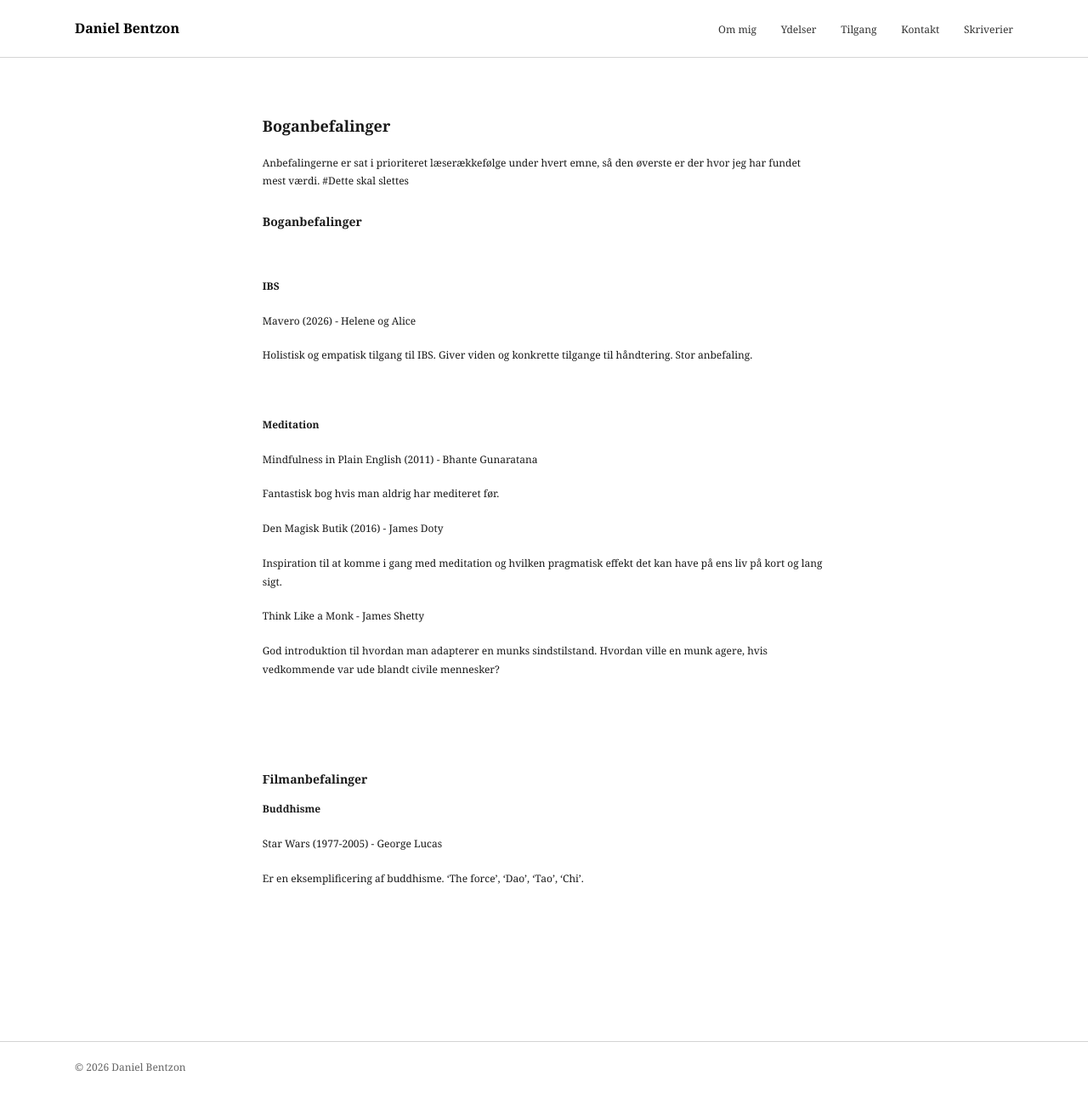
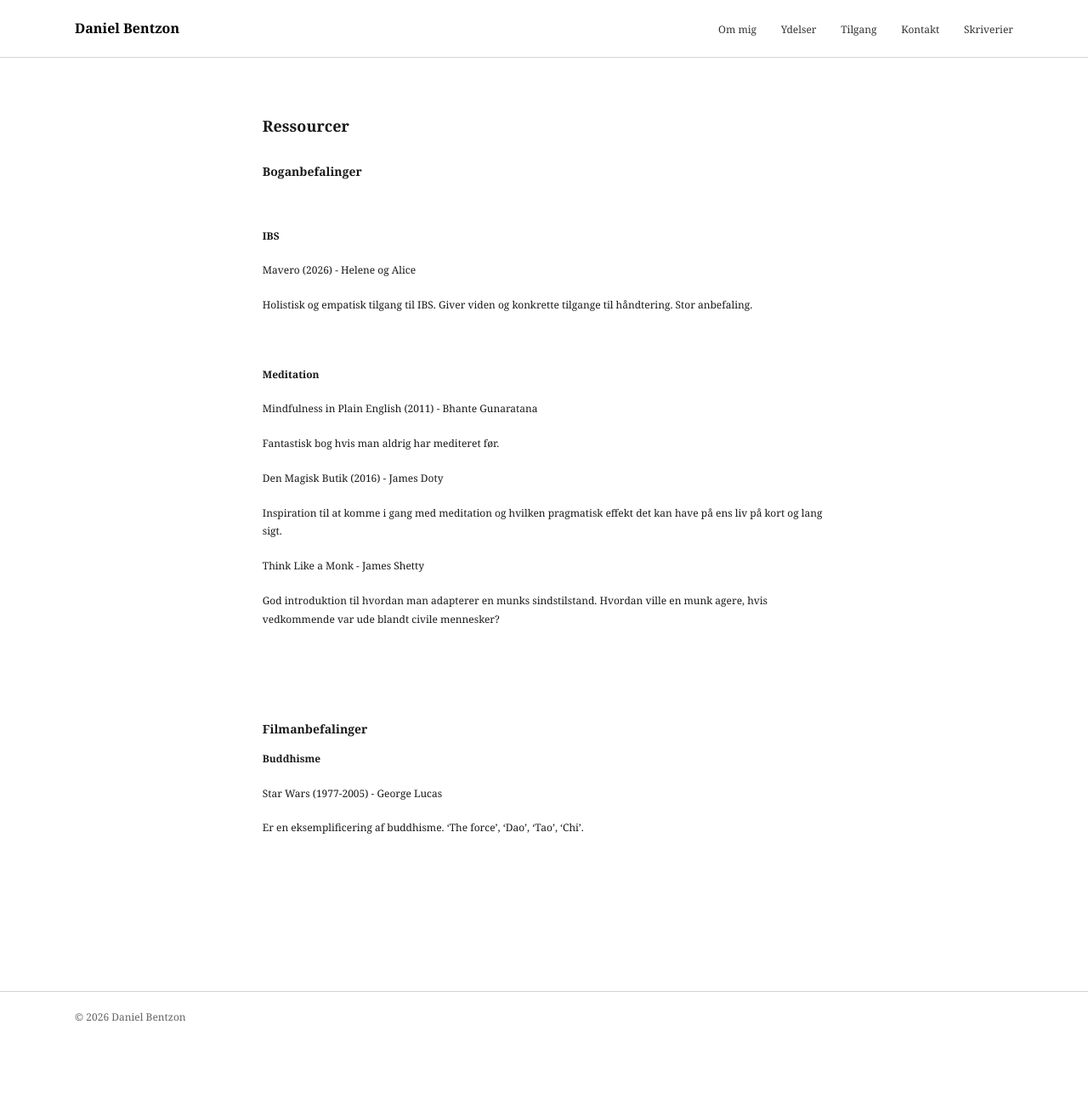
Before and after one commit to danielbentzon/danielbentzon.github.io, a Jekyll site: the page built from _sider/boganbefalinger.md, in a window 1280 px wide and 1299 px high. Shown: the whole window at 85% size. Built offline with Jekyll 4.4.1, drawn with Linux system fonts in a browser that asks for light colours.

Commit message:
Update _sider/boganbefalinger.md (via Pages CMS)

```diff
--- a/_sider/boganbefalinger.md
+++ b/_sider/boganbefalinger.md
@@ -1,11 +1,7 @@
 ---
-title: Boganbefalinger
-permalink: /boganbefalinger/
+title: Ressourcer
+permalink: /ressourcer/
 ---
-Anbefalingerne er sat i prioriteret læserækkefølge under hvert emne, så den øverste er der hvor jeg har fundet mest værdi. #Dette skal slettes
-
-
-
 ### Boganbefalinger
 
 
```
